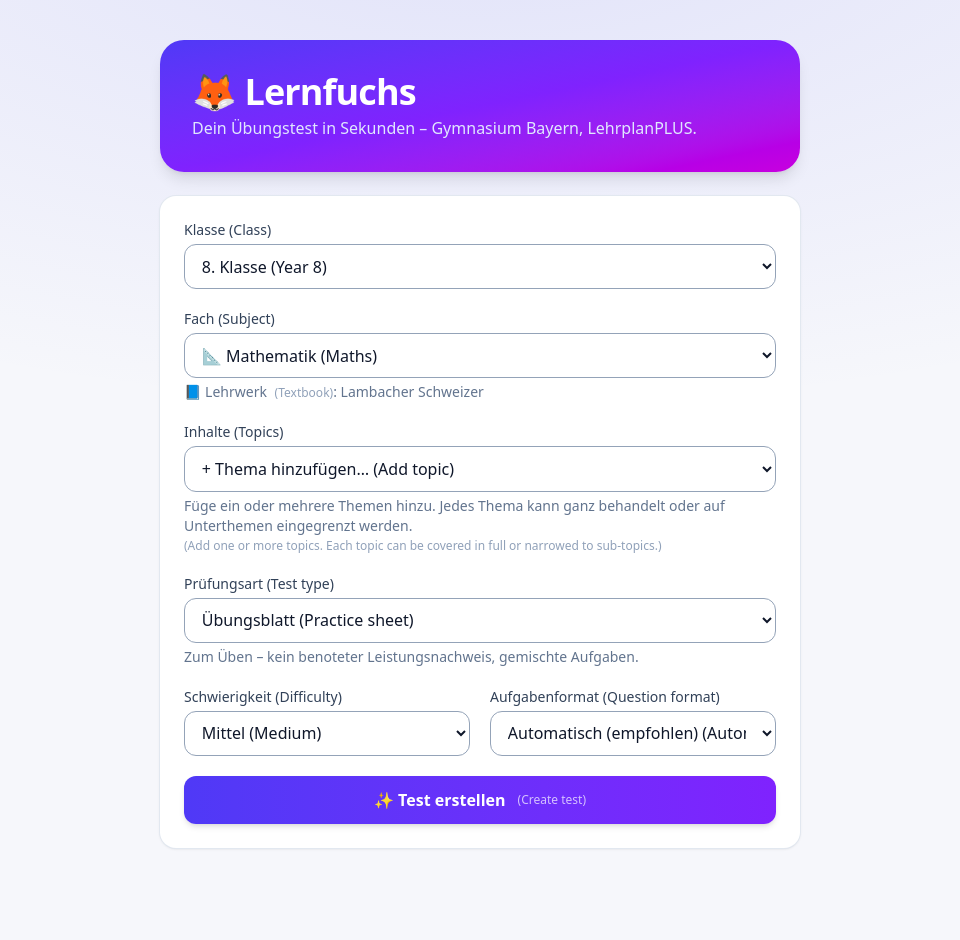
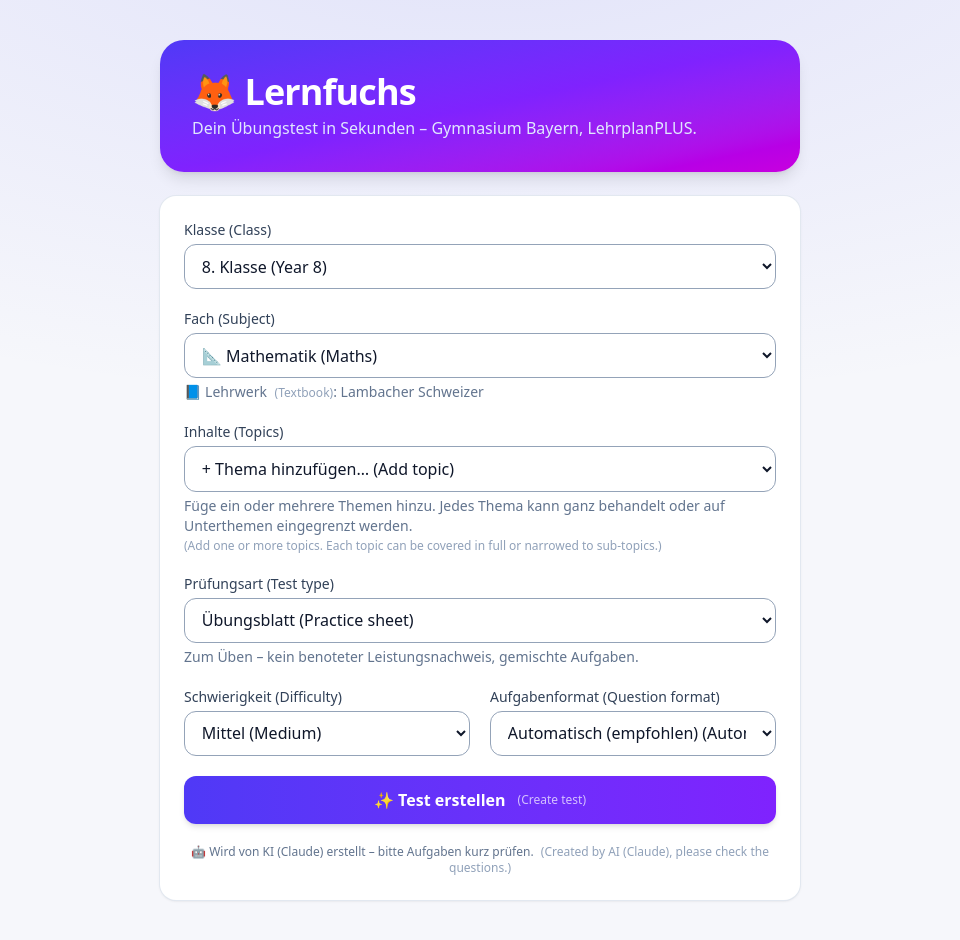
Before and after one commit to vamsip1026/Lernfuchs, a Next.js app: page / in a window 1280 px wide. Shown: the whole page, without its empty margins (160-1120 px from the left). Before the commit the page ends 888 px from the top, so only its background shows below. Built offline with nearby package versions, Linux system fonts and the light colour scheme.

Commit message:
Note under the create button that tests are made by AI
Co-Authored-By: Claude Opus 5.5 <noreply@anthropic.com>

```diff
--- a/app/page.tsx
+++ b/app/page.tsx
@@ -617,6 +617,12 @@ export default function Home() {
             </>
           )}
         </button>
+        {!loading && (
+          <p className="text-center text-xs text-slate-500 dark:text-slate-400">
+            🤖 Wird von KI (Claude) erstellt – bitte Aufgaben kurz prüfen.{" "}
+            <En>Created by AI (Claude), please check the questions.</En>
+          </p>
+        )}
         {loading && (
           <p className="text-center text-sm text-slate-500 dark:text-slate-400">
             Die Aufgaben werden generiert – das kann 10–30 Sekunden dauern.{" "}
```
